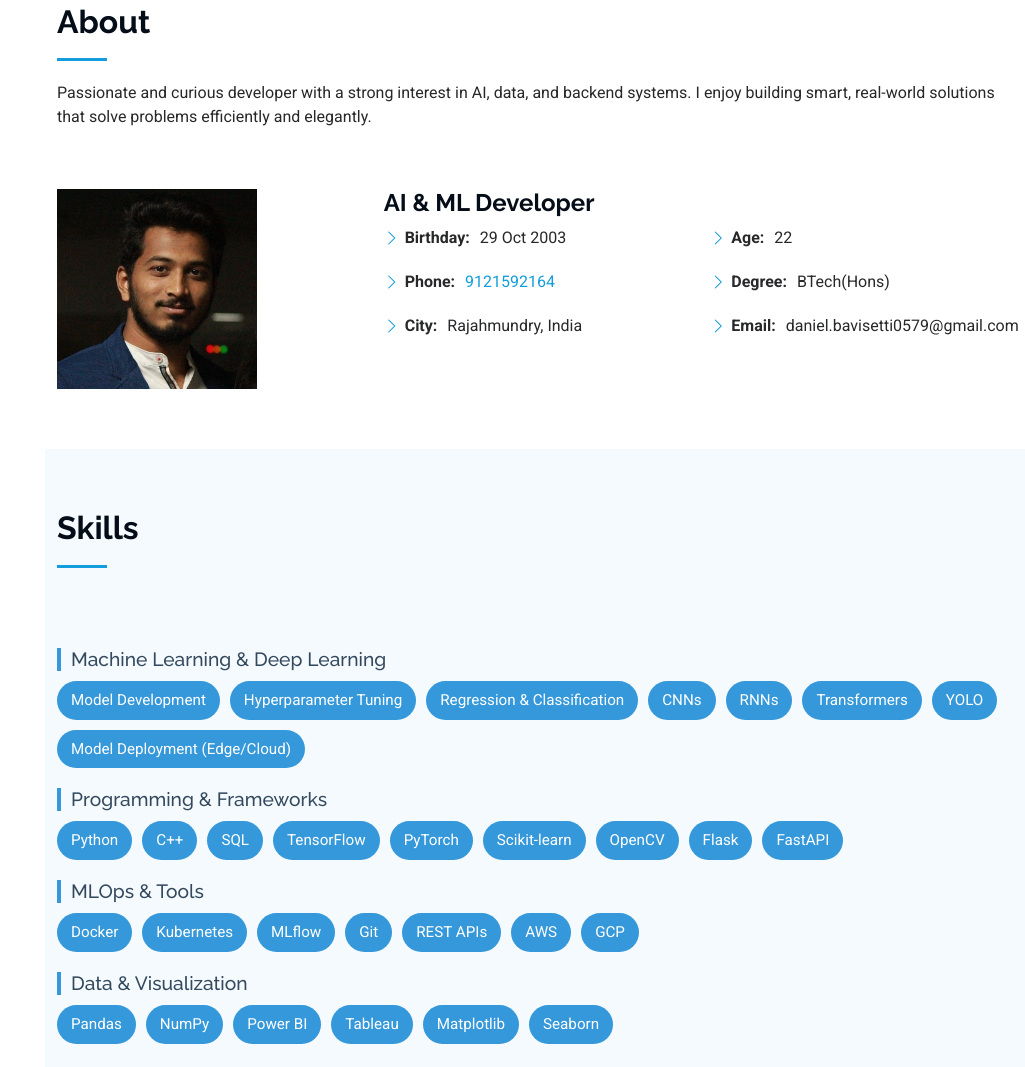
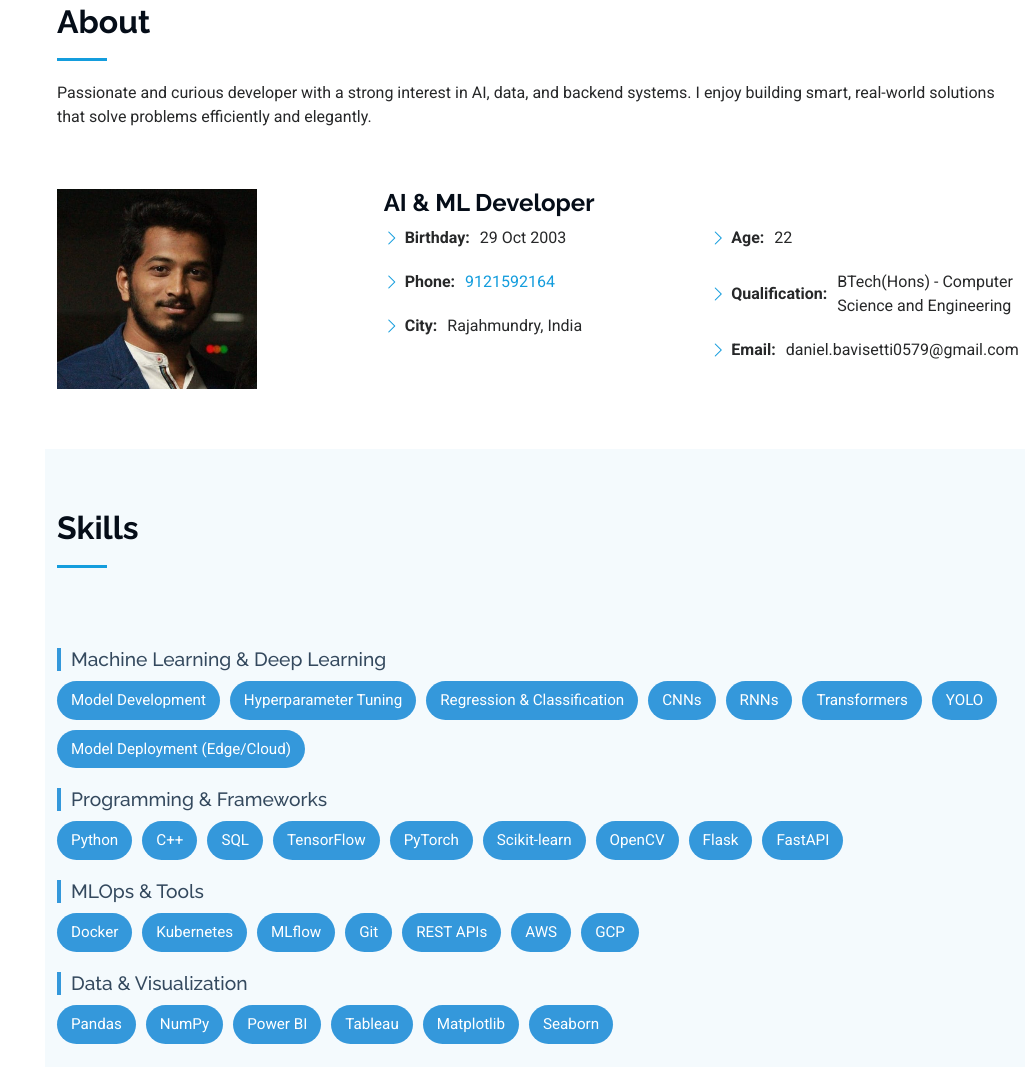
Before and after one commit to Daniel-Bavisetti/Daniel_Bavisetti, a plain HTML site: page index.html in a window 1280 px wide. Shown: the part 857-1924 px from the top of the page, without its empty margins (255-1280 px from the left). Drawn offline with Linux system fonts and the light colour scheme.

Commit message:
Update index.html

```diff
--- a/index.html
+++ b/index.html
@@ -130,15 +130,11 @@ I enjoy building smart, real-world solutions that solve problems efficiently and
               <div class="col-lg-6">
                 <ul>
                   <li><i class="bi bi-chevron-right"></i> <strong>Age:</strong> <span>22</span></li>
-                  <li><i class="bi bi-chevron-right"></i> <strong>Degree:</strong> <span>BTech(Hons)</span></li>
+                  <li><i class="bi bi-chevron-right"></i> <strong>Qualification:</strong> <span>BTech(Hons) - Computer Science and Engineering</span></li>
                   <li><i class="bi bi-chevron-right"></i> <strong>Email:</strong> <span>daniel.bavisetti0579@gmail.com</span></li>
                 </ul>
               </div>
             </div>
-            <!-- <p class="py-3">
-              Officiis eligendi itaque labore et dolorum mollitia officiis optio vero. Quisquam sunt adipisci omnis et ut. Nulla accusantium dolor incidunt officia tempore. Et eius omnis.
-              Cupiditate ut dicta maxime officiis quidem quia. Sed et consectetur qui quia repellendus itaque neque.
-            </p> -->
           </div>
         </div>
 
@@ -146,48 +142,6 @@ I enjoy building smart, real-world solutions that solve problems efficiently and
 
     </section><!-- /About Section -->
 
-    <!-- Stats Section -->
-    <!-- <section id="stats" class="stats section"> -->
-
-      <!-- <div class="container" data-aos="fade-up" data-aos-delay="100">
-
-        <div class="row gy-4">
-
-          <div class="col-lg-3 col-md-6">
-            <div class="stats-item">
-              <i class="bi bi-emoji-smile"></i>
-              <span data-purecounter-start="0" data-purecounter-end="232" data-purecounter-duration="1" class="purecounter"></span>
-              <p><strong>Happy Clients</strong> <span>consequuntur quae</span></p>
-            </div>
-          </div>
-
-          <div class="col-lg-3 col-md-6">
-            <div class="stats-item">
-              <i class="bi bi-journal-richtext"></i>
-              <span data-purecounter-start="0" data-purecounter-end="521" data-purecounter-duration="1" class="purecounter"></span>
-              <p><strong>Projects</strong> <span>adipisci atque cum quia aut</span></p>
-            </div>
-          </div>
-          <div class="col-lg-3 col-md-6">
-            <div class="stats-item">
-              <i class="bi bi-headset"></i>
-              <span data-purecounter-start="0" data-purecounter-end="1453" data-purecounter-duration="1" class="purecounter"></span>
-              <p><strong>Hours Of Support</strong> <span>aut commodi quaerat</span></p>
-            </div>
-          </div>
-          <div class="col-lg-3 col-md-6">
-            <div class="stats-item">
-              <i class="bi bi-people"></i>
-              <span data-purecounter-start="0" data-purecounter-end="32" data-purecounter-duration="1" class="purecounter"></span>
-              <p><strong>Hard Workers</strong> <span>rerum asperiores dolor</span></p>
-            </div>
-          </div>
-
-        </div>
-
-      </div> -->
-
-    <!-- </section>Stats Section -->
 
     <!-- Skills Section -->
     <section id="skills" class="skills section light-background">
@@ -197,8 +151,6 @@ I enjoy building smart, real-world solutions that solve problems efficiently and
         <h2>Skills</h2>
       </div><!-- End Section Title -->
       <div class="container" data-aos="fade-up" data-aos-delay="100">
-
-
     <div class="skill-category">
       <h3>Machine Learning & Deep Learning</h3>
       <div class="skill-list">
@@ -268,8 +220,7 @@ I enjoy building smart, real-world solutions that solve problems efficiently and
       <!-- Section Title -->
       <div class="container section-title" data-aos="fade-up">
         <h2>Resume</h2>
-        <!-- <p>Magnam dolores commodi suscipit. Necessitatibus eius consequatur ex aliquid fuga eum quidem. Sit sint consectetur velit. Quisquam quos quisquam cupiditate. Et nemo qui impedit suscipit alias ea. Quia fugiat sit in iste officiis commodi quidem hic quas.</p> -->
-      </div><!-- End Section Title -->
+             </div><!-- End Section Title -->
 
       <div class="container">
         <div class="row">
```
